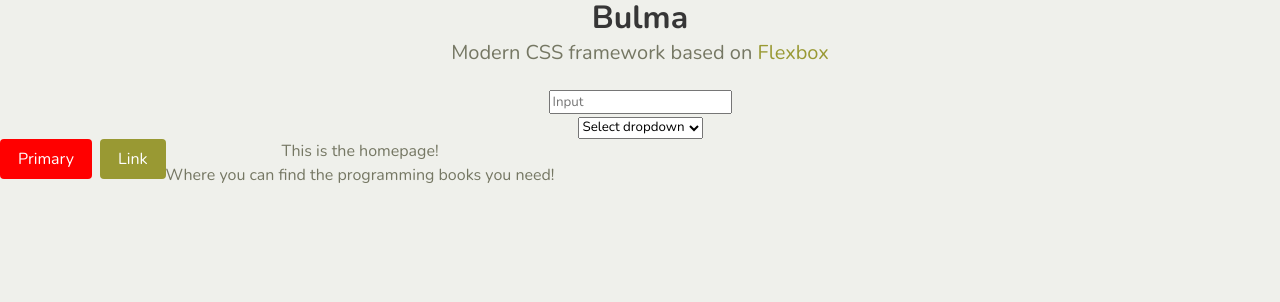
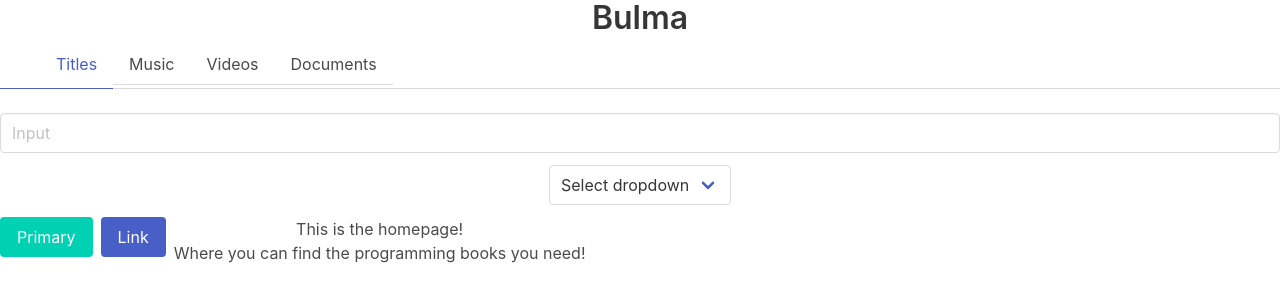
Before and after one commit to hisstori/MERN, a React (Create React App) app: page /titles in a window 1280 px wide. Shown: the top 302 px of the page. Built offline with nearby package versions, Linux system fonts and the light colour scheme; no server answers.

Commit message:
Creating styling.

```diff
--- a/src/App.js
+++ b/src/App.js
@@ -1,6 +1,7 @@
 import React, { Component } from "react";
 import "./App.css";
-import "./App.sass";
+// import "./App.sass";
+import 'bulma/css/bulma.css'
 import Title from "./Titles";
 import { Route, Link } from "react-router-dom";
 
@@ -11,12 +12,29 @@
         <h1 className="title">Bulma</h1>
 
         <p className="subtitle">
-          Modern CSS framework based on{" "}
-          <a href="https://developer.mozilla.org/en-US/docs/Web/CSS/CSS_Flexible_Box_Layout/Basic_Concepts_of_Flexbox">
-            Flexbox
-          </a>
         </p>
 
+        <div class="tabs">
+          <ul>
+            <li class="is-active">
+              <Link to="/titles">
+                <span class="icon is-medium">
+                  <i class="fas fa-image" aria-hidden="true"></i>
+                </span>
+                <span>Titles</span>
+              </Link>
+            </li>
+            <li>
+              <a>Music</a>
+            </li>
+            <li>
+              <a>Videos</a>
+            </li>
+            <li>
+              <a>Documents</a>
+            </li>
+          </ul>
+        </div>
         <div className="field">
           <div className="control">
             <input className="input" type="text" placeholder="Input" />
@@ -35,9 +53,7 @@
 
         <div className="buttons">
           <div className="button is-primary">Primary</div>
-          <Link to="/titles">
-            <div className="button is-link">Link</div>
-          </Link>
+          <div className="button is-link">Link</div>
           <div>
             <h1>This is the homepage!</h1>
             <p>Where you can find the programming books you need!</p>
--- a/src/App.sass
+++ b/src/App.sass
@@ -9,6 +9,7 @@
 $brown: #757763;
 $beige-light: #d0d1cd;
 $beige-lighter: #eff0eb;
+$black: #000000;
 
 // Update Bulma's global variables
 $family-sans-serif: 'Nunito', sans-serif;
@@ -20,10 +21,12 @@
 $fullhd-enabled: false;
 
 // Update some of Bulma's component variables
-$body-background-color: $beige-lighter;
+$body-background-color: $black;
 $control-border-width: 2px;
 $input-border-color: transparent;
 $input-shadow: none;
+$tabs-link-active-border-bottom-color: $red;
+$tabs-border-bottom-style: solid;
 
 // Import only what you need from Bulma
 @import '../node_modules/bulma/sass/utilities/_all.sass';
```
